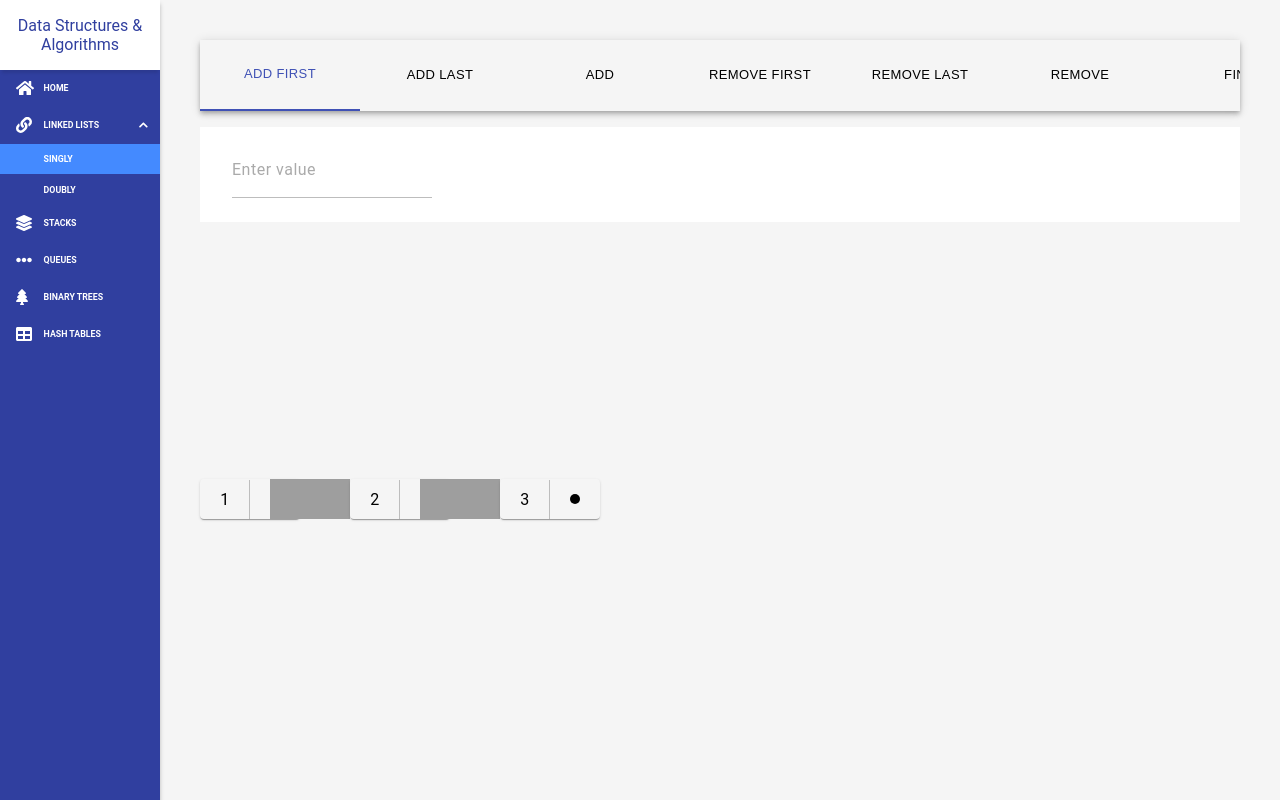
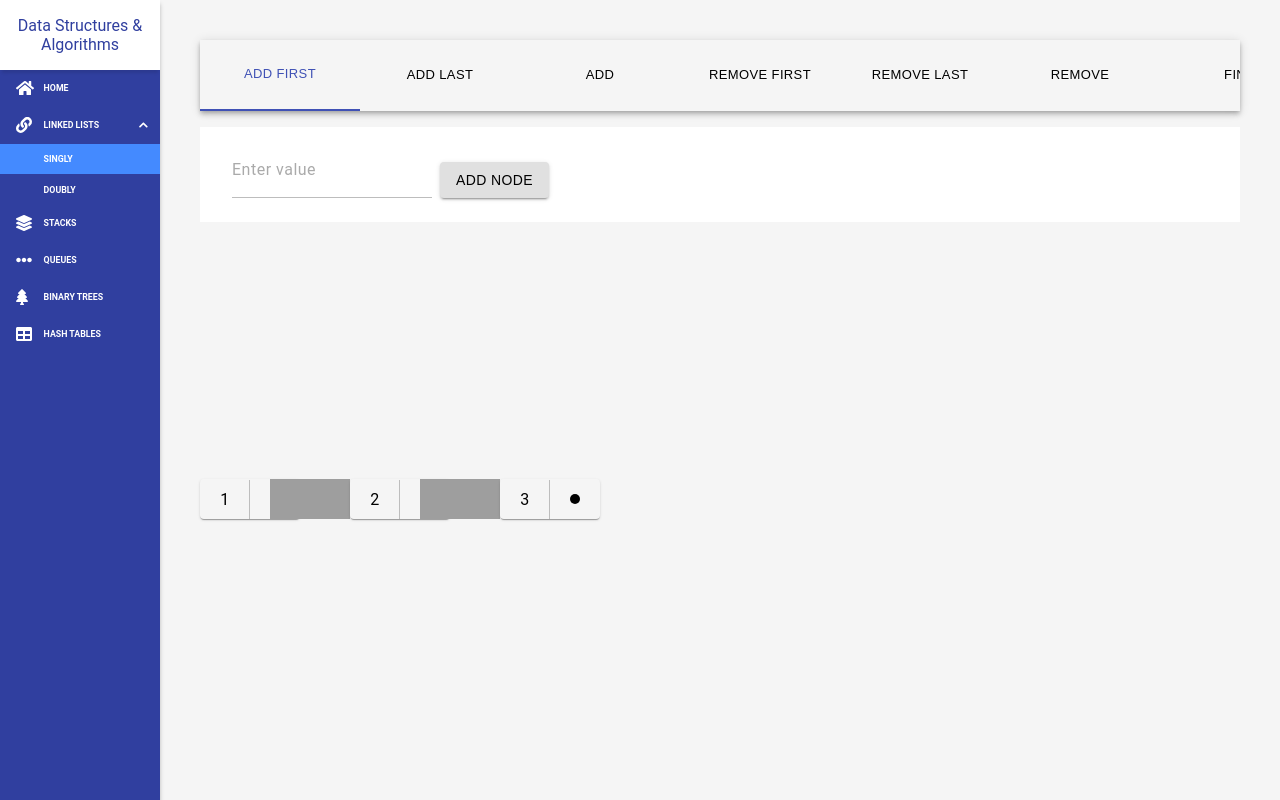
Before and after one commit to einnor/data-structures-and-algorithms, a React app: page /linked-lists/singly in a window 1280 px wide. Both pictures are taken after a click on the button "ADD FIRST". Built offline with nearby package versions, Linux system fonts and the light colour scheme; grey boxes are pictures that could not be loaded.

Commit message:
Hooked in the full add first functionality

```diff
--- a/src/components/Button/index.tsx
+++ b/src/components/Button/index.tsx
@@ -12,7 +12,7 @@ type Props = {
 const Button = (props: Props) => {
   return (
     <button
-      className={`button ${props.type ? props.type : 'default'}`}
+      className={`button button--${props.type ? props.type : 'default'}`}
       disabled={props.disabled}
       onClick={props.onClick}
     >
--- a/src/components/Button/style.scss
+++ b/src/components/Button/style.scss
@@ -28,10 +28,12 @@
   }
 
   &--primary {
+    color: $white;
     background-color: $button-primary-color;
   }
 
   &--secondary {
+    color: $white;
     background-color: $button-secondary-color;
   }
 }
--- a/src/components/TextInput/index.tsx
+++ b/src/components/TextInput/index.tsx
@@ -3,7 +3,7 @@ import React, {ChangeEvent} from 'react';
 import './style.scss'
 
 type Props = {
-  onChange: (e: ChangeEvent) => void;
+  onChange: (e: ChangeEvent<HTMLInputElement>) => void;
   placeholder?: string;
   type: 'password' | 'number' | 'email' | 'image' | 'text' | 'file' | 'date' | 'phone' | 'url';
   disabled?: boolean;
@@ -24,6 +24,7 @@ const TextInput = (props: Props) => {
         value={props.value}
         name={props.name}
         id={props.id}
+        onChange={props.onChange}
       />
       <label className="label">{props.label ? props.label : 'Enter value'}</label>
       <span className="focus-border"></span>
--- a/src/components/index.ts
+++ b/src/components/index.ts
@@ -5,6 +5,7 @@ import MenuItem from './MenuItem';
 import Tabs from './Tabs';
 import TabPanel from './TabPanel';
 import TextInput from './TextInput';
+import Button from './Button';
 
 export {
   AppLayout,
@@ -14,4 +15,5 @@ export {
   Tabs,
   TabPanel,
   TextInput,
+  Button,
 };
--- a/src/containers/SinglyLinkedList/index.tsx
+++ b/src/containers/SinglyLinkedList/index.tsx
@@ -1,6 +1,6 @@
-import React, { useState, ReactNode } from 'react';
+import React, { useState, ReactNode, ChangeEvent } from 'react';
 
-import { AppLayout, Tabs, TabPanel, TextInput } from '../../components';
+import { AppLayout, Tabs, TabPanel, TextInput, Button } from '../../components';
 import NodeChain from './NodeChain';
 import { default as LinkedList } from '../../lib/LinkedList/SinglyLinkedList';
 import Node from '../../lib/LinkedList/Node';
@@ -19,12 +19,27 @@ const tabs: ITab[] = [
   { text: 'Find', value: 'find' },
 ];
 
+const linkedList: ILinkedList <number> = new LinkedList();
+const node1: INode<number> = new Node({ value: 1, next: null });
+const node2: INode<number> = new Node({ value: 2, next: null });
+const node3: INode<number> = new Node({ value: 3, next: null });
+linkedList.addFirst(node3);
+linkedList.addFirst(node2);
+linkedList.addFirst(node1);
+
 const SinglyLinkedList = () => {
 
   const [selectedTab, setSelectedTab] = useState('');
-  const [value, setValue] = useState(undefined);
+  const [value, setValue] = useState('');
+  const [rerenders, forceRerenders] = useState(0);
 
   const onSwitch = (value: string) => setSelectedTab(value);
+
+  const addFirst = () => {
+    linkedList.addFirst(new Node({ value: parseInt(value, 10), next: null }));
+    forceRerenders(rerenders + 1);
+    setValue('');
+  }
 
   const switchContent = (): ReactNode => {
     switch (selectedTab) {
@@ -37,19 +52,17 @@ const SinglyLinkedList = () => {
     }
   };
 
+  const onChange = (event: ChangeEvent<HTMLInputElement>): void => {
+    const { value } = event.target;
+    setValue(value);
+  };
+
   const addFirstPanel = (): ReactNode => (
     <div className="form">
-      <TextInput type="number" value={value} onChange={() =>{}} />
+      <TextInput type="number" value={value} onChange={(e: ChangeEvent<HTMLInputElement>): void => onChange(e)} />
+      <Button onClick={() => addFirst()} text="Add Node" />
     </div>
   )
-
-  const linkedList: ILinkedList <number> = new LinkedList();
-  const node1: INode<number> = new Node({ value: 1, next: null });
-  const node2: INode<number> = new Node({ value: 2, next: null });
-  const node3: INode<number> = new Node({ value: 3, next: null });
-  linkedList.addFirst(node3);
-  linkedList.addFirst(node2);
-  linkedList.addFirst(node1);
 
   return (
     <AppLayout>
--- a/src/containers/SinglyLinkedList/style.scss
+++ b/src/containers/SinglyLinkedList/style.scss
@@ -1,4 +1,11 @@
 @import '../../styles/variables';
+
+.form {
+  display: flex;
+  flex-direction: row;
+  align-items: flex-end;
+  justify-content: flex-start;
+}
 
 .node-chain {
   display: flex;
```
